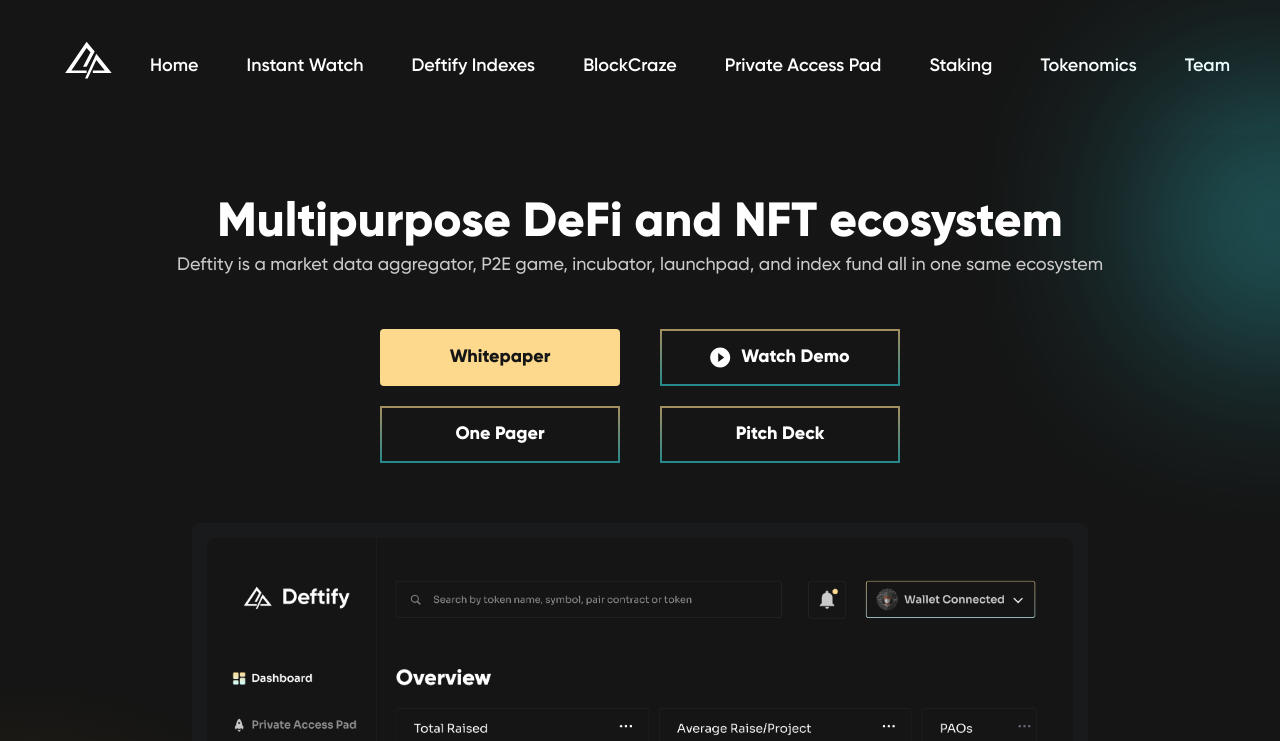
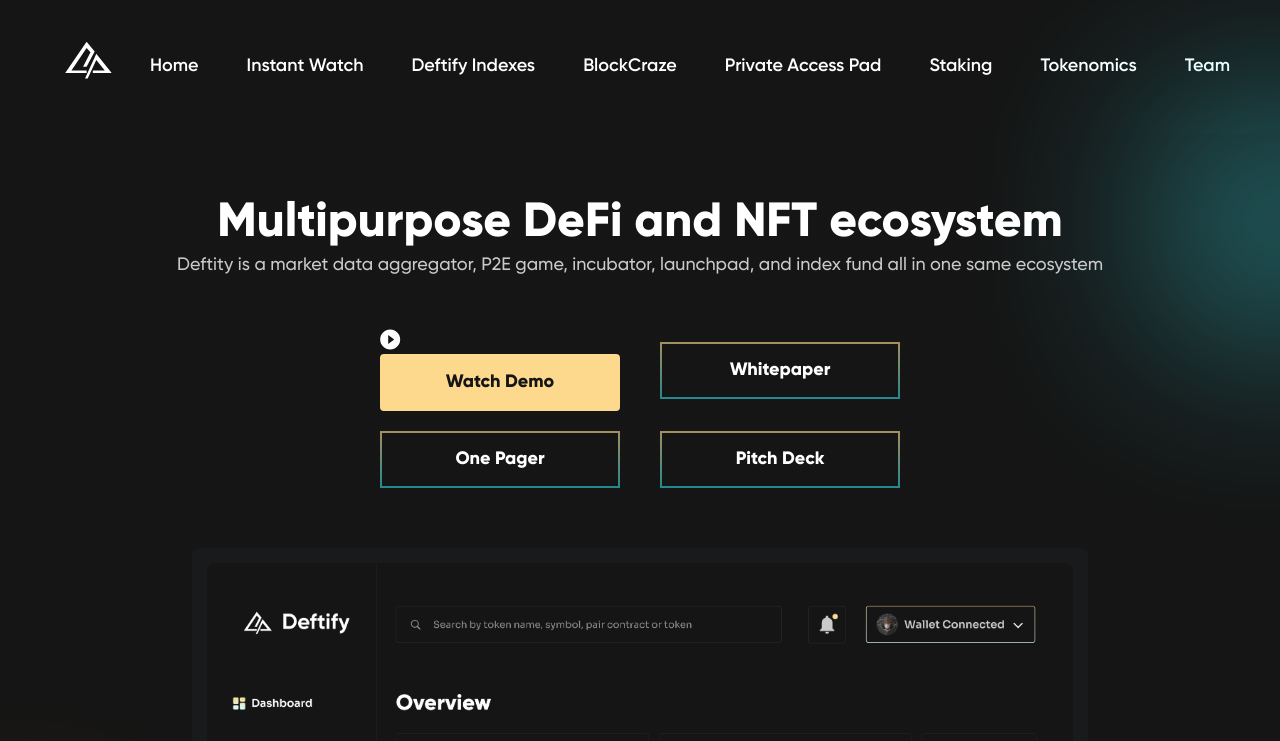
Before and after one commit to KvNGCzA/Official-Website, a React (Create React App) app: page / in a window 1280 px wide. Shown: the top 741 px of the page. Built offline with nearby package versions, Linux system fonts and the light colour scheme; a web font is replaced by a local one.

Commit message:
Update index.tsx

```diff
--- a/src/pages/Home/index.tsx
+++ b/src/pages/Home/index.tsx
@@ -45,12 +45,12 @@ export const Home = (props: Props) => {
           <Spacing fullWidth marginTop="50px">
             <Flex flexDirectionSm="column">
               <Spacing marginRight="40px" marginRightSm="0px" marginBottomSm="20px">
-                <a href="https://docsend.com/view/pkxf3t4dy9bjyjt6" target="_blank" rel="noreferrer"><RegularButton stretch>Whitepaper</RegularButton></a>
+                <PlayIcon style={{ marginRight: 10 }} />
+                  <RegularButton stretch>Watch Demo</RegularButton>
               </Spacing>
-              <OutlinedButton>
-                <PlayIcon style={{ marginRight: 10 }} />
-                Watch Demo
-              </OutlinedButton>
+              <a href="https://docsend.com/view/pkxf3t4dy9bjyjt6" target="_blank" rel="noreferrer"><OutlinedButton>
+                Whitepaper
+              </OutlinedButton></a>
             </Flex>
 
               <Spacing fullWidth marginTop="20px">
```
